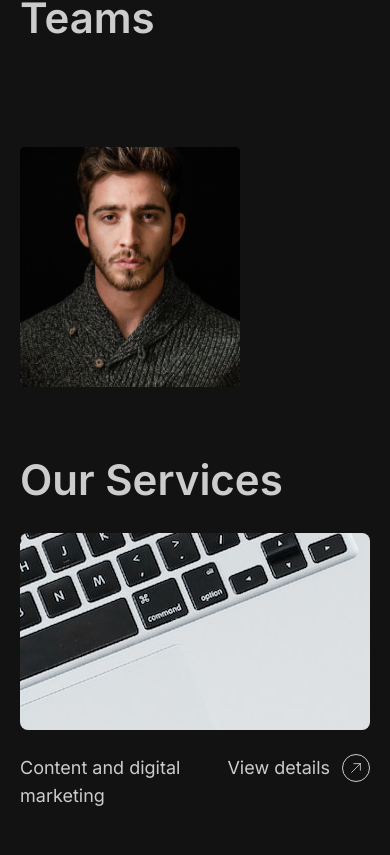
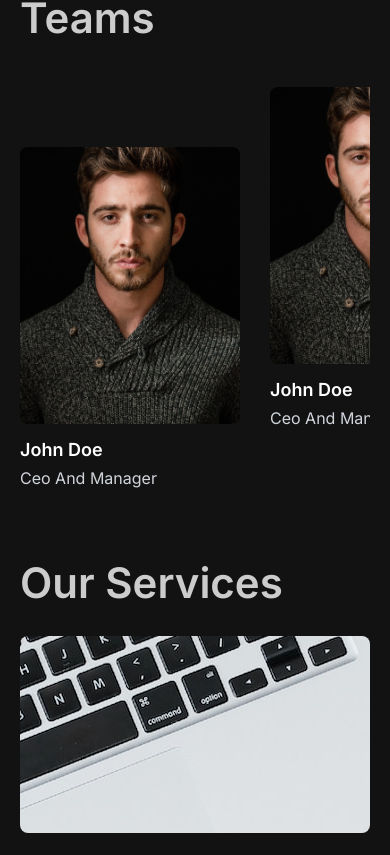
Before and after one commit to linushahs/nexus-marketer, a Next.js app: page / in a window 390 px wide. Shown: the part 4730-5585 px from the top of the page. Built offline with nearby package versions, Linux system fonts and the light colour scheme.

Commit message:
Made our team section responsive

```diff
--- a/src/components/OurTeam.tsx
+++ b/src/components/OurTeam.tsx
@@ -63,27 +63,32 @@ function OurTeam() {
           // when window width is >= 640px
           640: {
             slidesPerView: 4,
+            spaceBetween: 50,
           },
         }}
         spaceBetween={30}
         grabCursor={true}
-        className="w-full mt-12 sm:mt-16  text-white h-[300px] sm:h-[600px]"
+        className="w-full mt-12 sm:mt-16  text-white h-auto sm:h-[600px]"
       >
         {teamInfo.map((member) => (
-          <SwiperSlide key={member.id} className=" odd:mt-[60px]">
+          <SwiperSlide
+            key={member.id}
+            className="
+          !w-[220px] cursor-pointer sm:!w-[280px] lg:!w-[350px] odd:mt-[60px]"
+          >
             <Image
               alt="avatar"
               width={400}
               height={400}
               src={member.imgSrc}
-              className="w-[220px] cursor-pointer sm:w-[280px] lg:w-[350px]"
+              className="w-full rounded-lg"
               draggable={false}
             />
 
             <h3 className="mt-3 text-lg sm:text-xl lg:text-2xl font-[600]">
               {member.name}
             </h3>
-            <p className="capitalize sm:text-lg mt-1 text-gray-300 ">
+            <p className="capitalize sm:text-lg mt-0.5 text-gray-300 ">
               {member.position}
             </p>
           </SwiperSlide>
```
